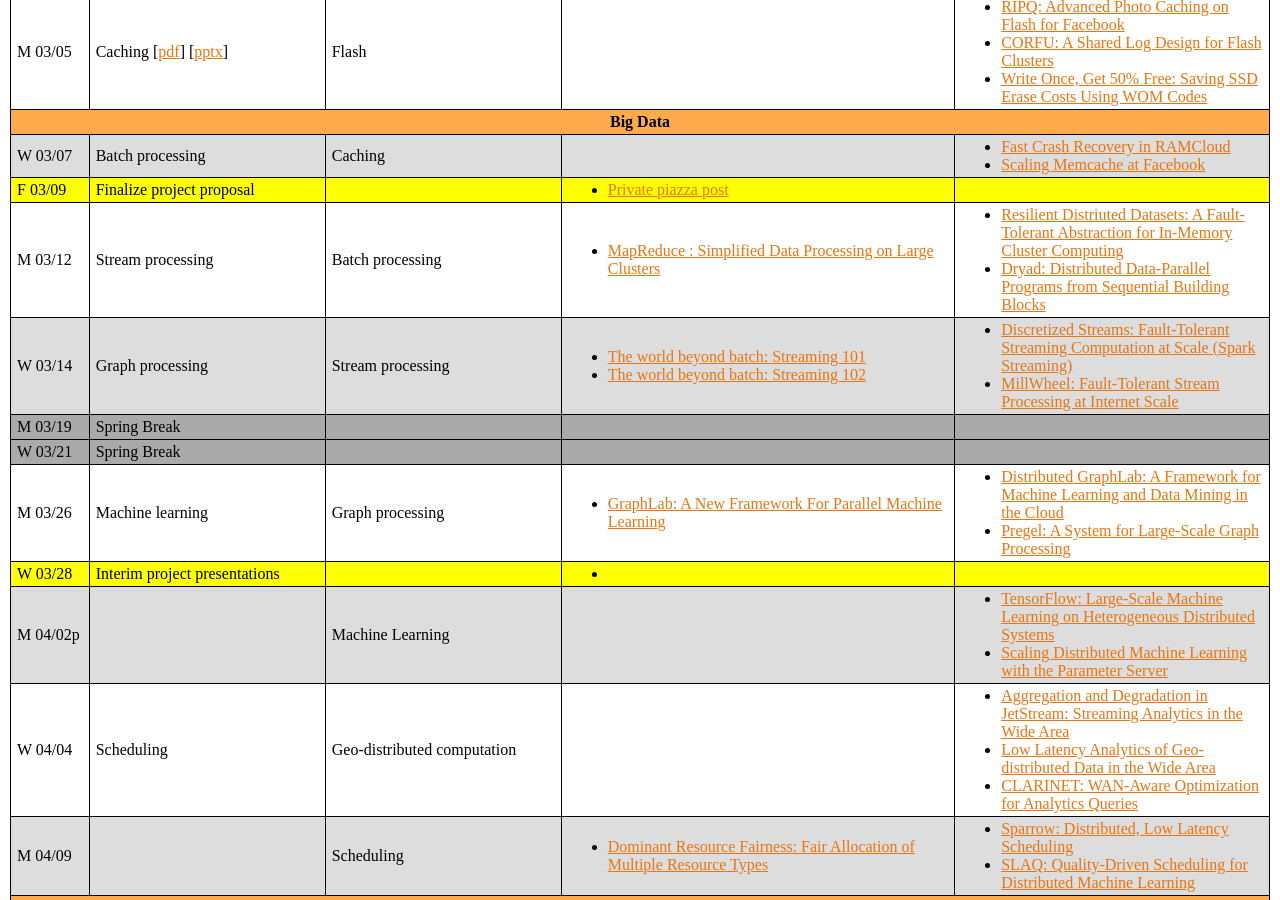
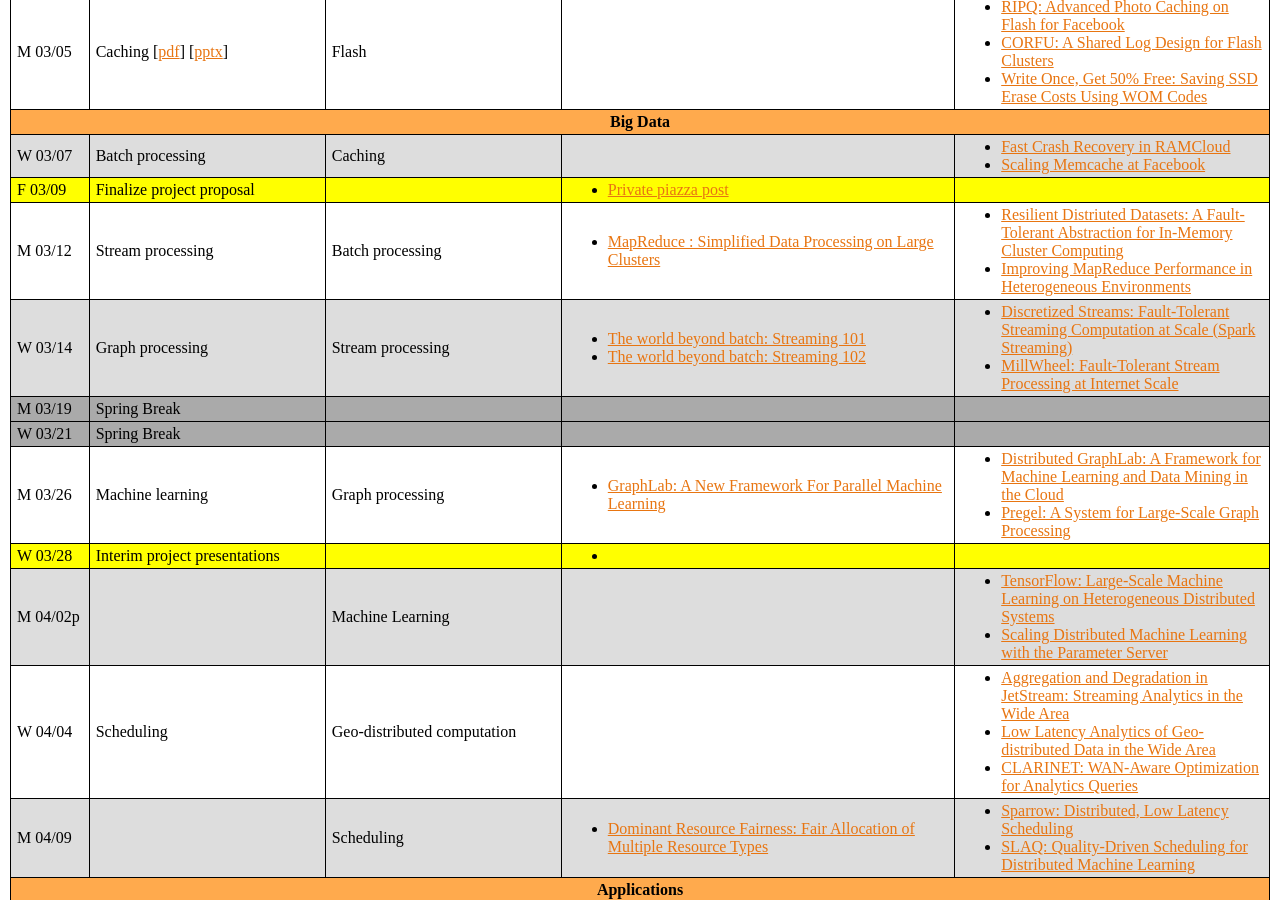
Before and after one commit to COS518/cos518.github.io, a Jekyll site: the page built from syllabus.md, in a window 1280 px wide and 900 px high, scrolled down 1103 px. Built offline with Jekyll 4.4.1, drawn with Linux system fonts in a browser that asks for light colours; our own code applies the rules of GitHub Pages for plain Markdown files.

Commit message:
Change 3/12 Dryad paper

```diff
--- a/_data/syllabus.yml
+++ b/_data/syllabus.yml
@@ -174,8 +174,8 @@
       signups:
         - name: Resilient Distriuted Datasets&#58; A Fault-Tolerant Abstraction for In-Memory Cluster Computing
           link: https://www.usenix.org/system/files/conference/nsdi12/nsdi12-final138.pdf
-        - name: Dryad&#58; Distributed Data-Parallel Programs from Sequential Building Blocks
-          link: https://www.microsoft.com/en-us/research/wp-content/uploads/2007/03/eurosys07.pdf
+        - name: Improving MapReduce Performance in Heterogeneous Environments
+          link: https://cs.stanford.edu/~matei/papers/2008/osdi_late.pdf
       type: lecture
     - date: W 03/14
       lecture-topic: Graph processing
```
